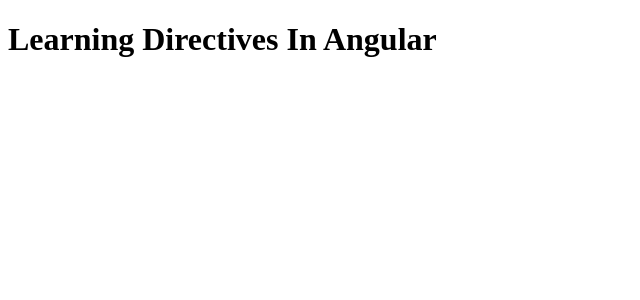
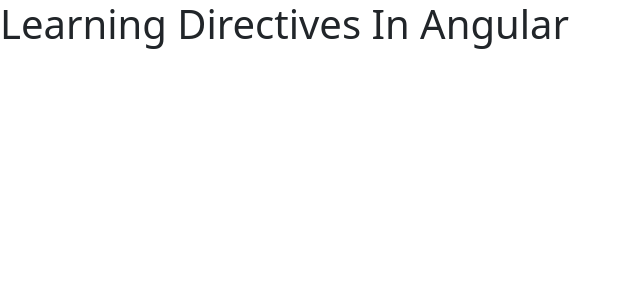
Before and after one commit to rupesh3201/Learning_Directives_in_angular, an Angular app: page / in a window 1280 px wide. Shown: the top 300 px of the page, without its empty margins (0-640 px from the left). Built offline with nearby package versions, Linux system fonts and the light colour scheme.

Commit message:
added csss

```diff
--- a/src/styles.css
+++ b/src/styles.css
@@ -1 +1,3 @@
 /* You can add global styles to this file, and also import other style files */
+@import "~bootstrap/dist/css/bootstrap.css";
+/*   now ur good to go with boot starp classes */
```
